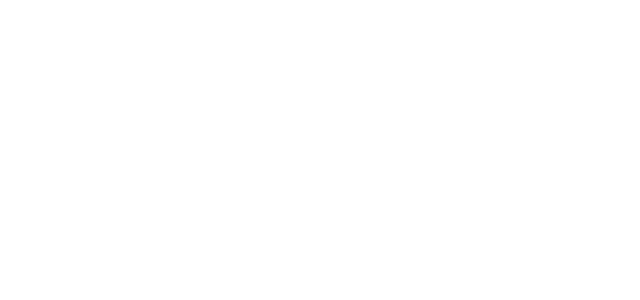
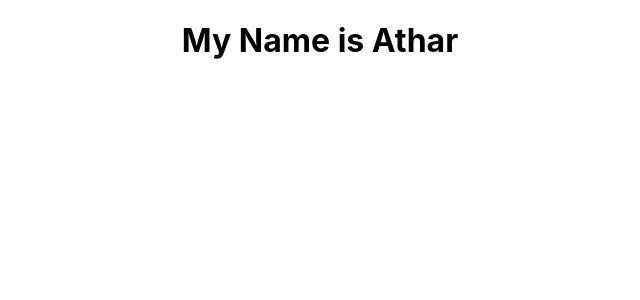
Before and after one commit to AtharLaique/ReactBasics, a React (Create React App) app: page / in a window 1280 px wide. Shown: the top 300 px of the page, without its empty margins (320-960 px from the left). Built offline with nearby package versions, Linux system fonts and the light colour scheme.

Commit message:
passing data and received props in functional component

```diff
--- a/src/App.js
+++ b/src/App.js
@@ -5,7 +5,8 @@
 function App() {
   return (
     <div className="App">
-
+      {/* Step 1 : Pass Data to component */}
+      <Props name='Athar'/>
     </div>
   );
 }
--- a/src/Props.jsx
+++ b/src/Props.jsx
@@ -1,8 +1,10 @@
 import React from 'react';
-const Props=()=>{
+//Step 2 : Receive Props here
+const Props=(props)=>{
     return(
         <div>
-            <h1> My Name is </h1>
+        {/* Step 3 : Use Props here */}
+        <h1> My Name is {props.name}</h1>
         </div>
     )
 }
```
